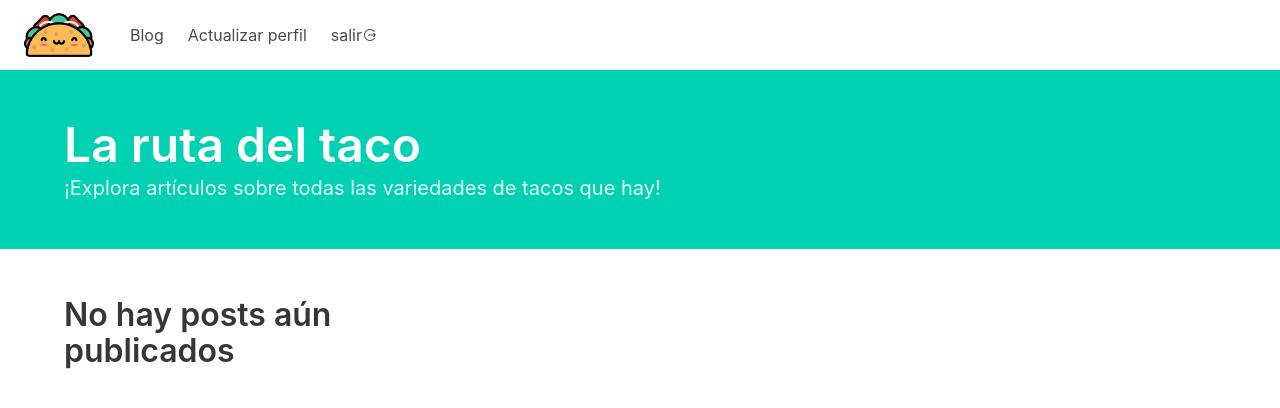
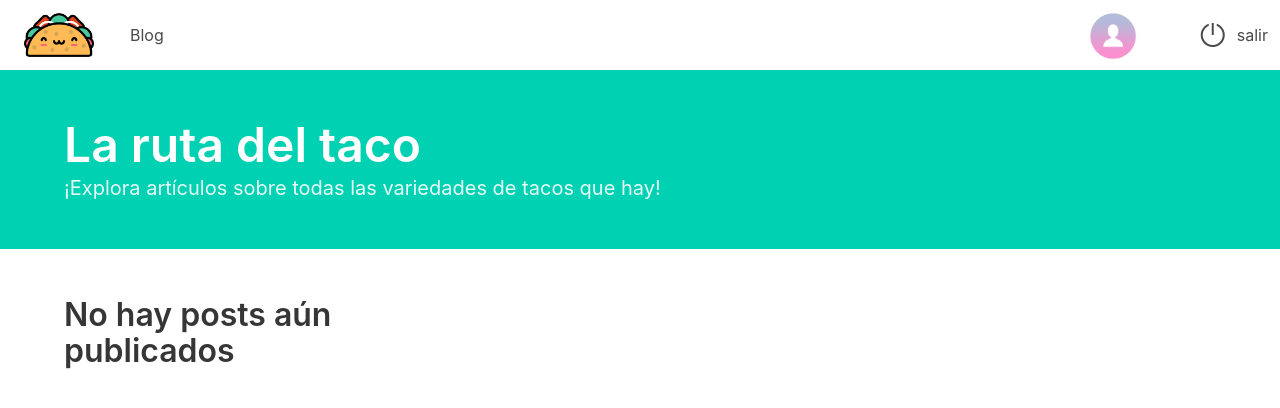
Before and after one commit to edevars/taco_blog, a Django app: page / in a window 1280 px wide. Shown: the top 408 px of the page. Run offline with Django 3.2, Linux system fonts and the light colour scheme; the visitor is signed in with stand-in values (Sample User, id 1); data that the repository does not hold is empty.

Commit message:
:sparkles: Adding cleaner logout button

```diff
--- a/templates/navbar.html
+++ b/templates/navbar.html
@@ -13,18 +13,28 @@
         </a>
     </div>
 
-    <div id="navbarBasicExample" class="navbar-menu">
+    <div class="navbar-menu">
+
         <div class="navbar-start">
             <a class="navbar-item" href="{% url 'blog:home' %}">
                 Blog
             </a>
+        </div>
 
-            <a href="{% url 'users:update' %}" class="navbar-item">
-                Actualizar perfil
+        <div class="navbar-end">
+            <a href="{% url 'users:update' %}">
+                <figure class="image is-48x48 mt-3 mr-6">
+                    {% if request.user.profile.picture %}
+                    <img src="{{ request.user.profile.picture.url }}" class="is-rounded" />
+                    {% else %}
+                    <img src="{% static 'img/default-profile.png' %}" class="is-rounded" />
+                    {% endif %}
+                </figure>
             </a>
 
             <a href="{% url 'users:logout' %}" class="navbar-item">
-                <p>salir</p> <i class="las la-sign-out-alt"></i>
+                <i class="las la-power-off la-2x"></i>
+                <p class="ml-2">salir</p>
             </a>
         </div>
     </div>
--- a/templates/users/base.html
+++ b/templates/users/base.html
@@ -2,12 +2,14 @@
 <html lang="es-mx">
 <head>
     <meta charset="UTF-8">
-    {% block head_content %}{% endblock %}
-
     {% load static %}
     <link rel="stylesheet" href="{% static 'css/bulma.min.css' %}">
     <link rel="stylesheet" href="{% static 'css/index.css' %}" />
     <link rel="shortcut icon" href="{% static 'img/favicon.ico' %}" type="image/x-icon">
+    <link rel="stylesheet" href="https://maxst.icons8.com/vue-static/landings/line-awesome/line-awesome/1.3.0/css/line-awesome.min.css">
+    {% block head_content %}{% endblock %}
+
+
 
 </head>
 <body>
```
